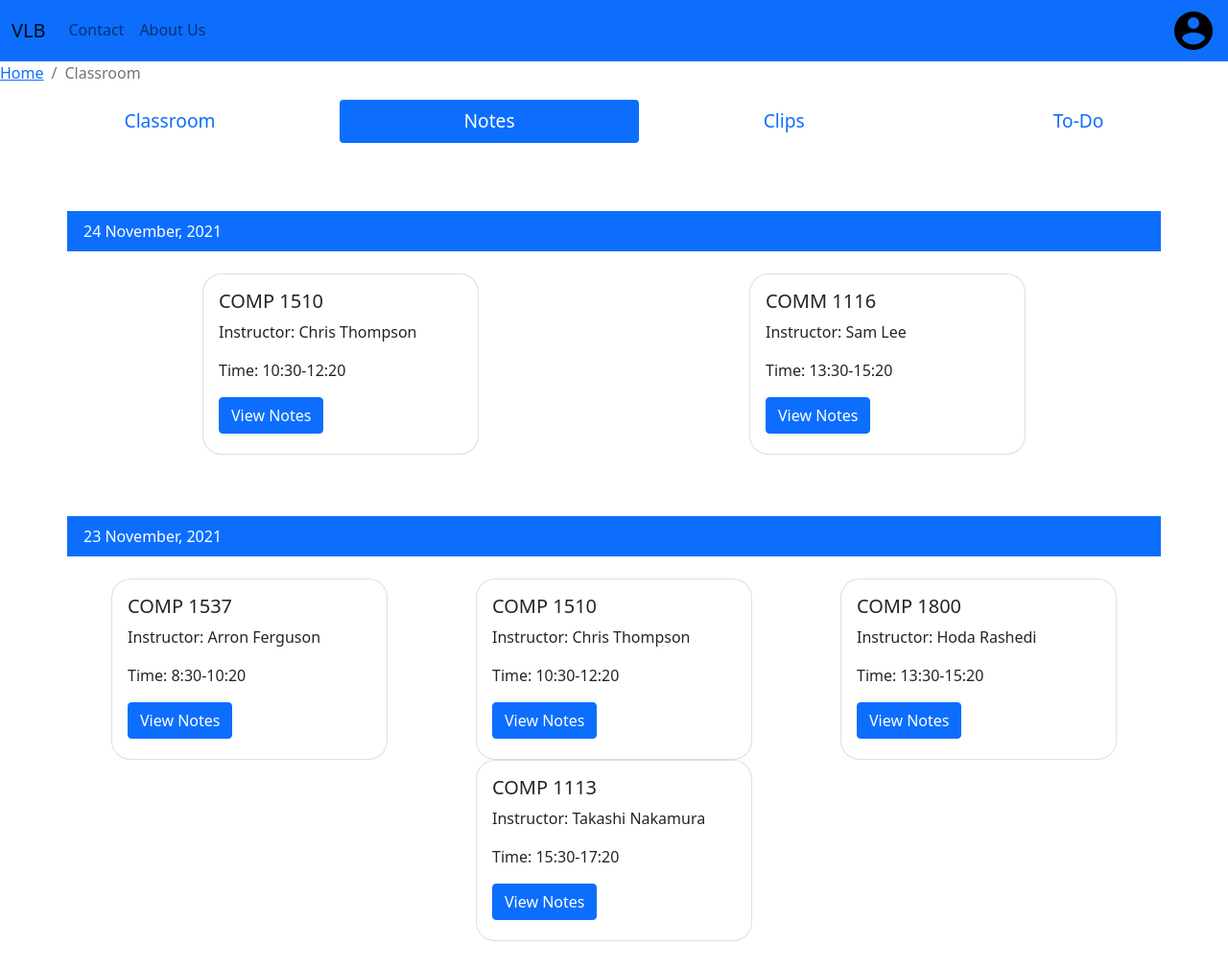
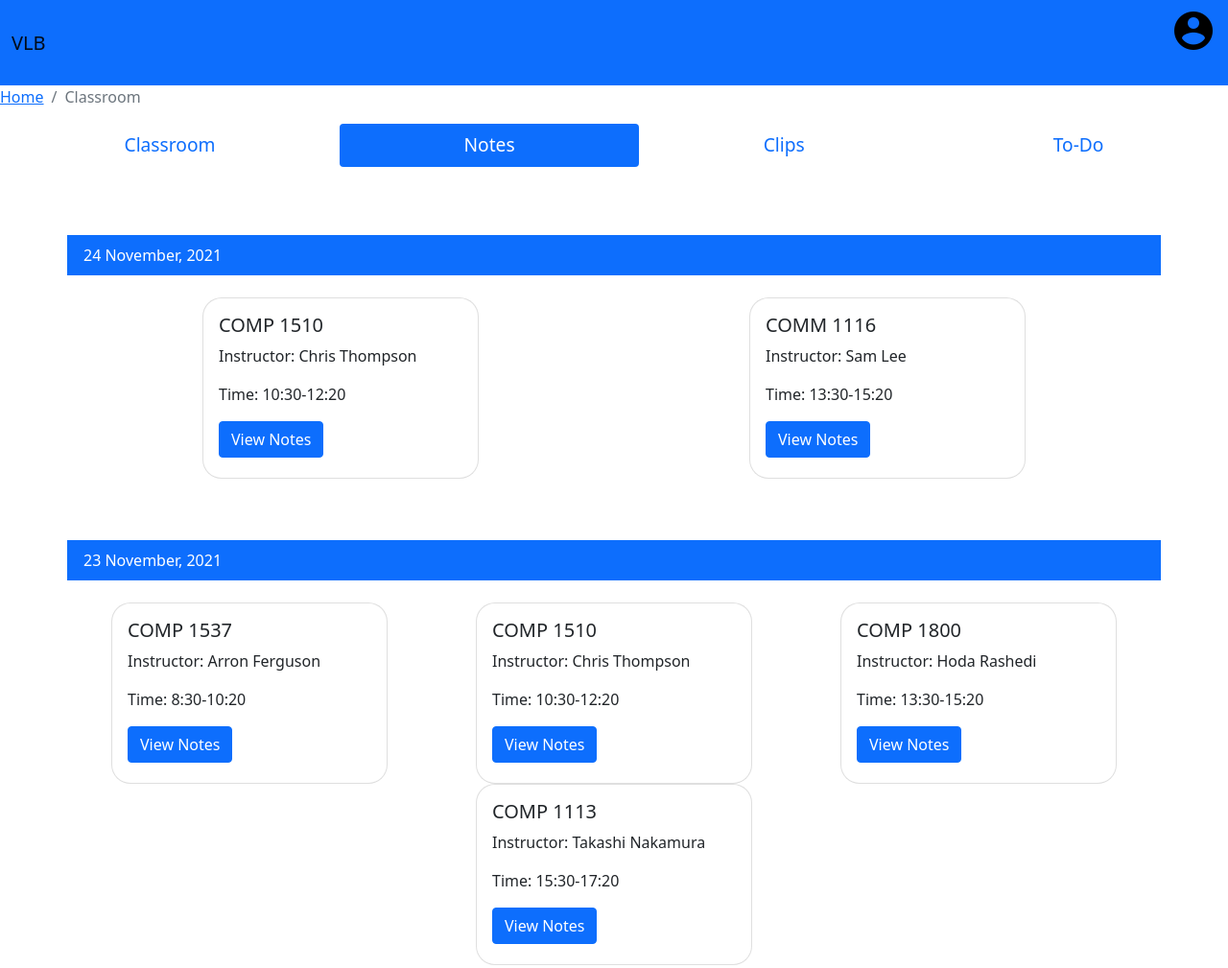
Before and after one commit to Sepzie/1800_DTC04, a plain HTML site: page notes.html in a window 1280 px wide. Shown: the top 1009 px of the page at 96% size. Drawn offline with nearby package versions, Linux system fonts and the light colour scheme.

Commit message:
minor updates

```diff
--- a/notes.html
+++ b/notes.html
@@ -50,22 +50,9 @@
 <body>
     <nav class="navbar navbar-expand-lg navbar-light bg-primary" id="navbar">
         <div class="container-fluid">
-            <span class="navbar-brand" href="#">VLB</span>
-            <button class="navbar-toggler" type="button" data-bs-toggle="collapse" data-bs-target="#navbarNav"
-                aria-controls="navbarNav" aria-expanded="false" aria-label="Toggle navigation">
-                <span class="navbar-toggler-icon"></span>
-            </button>
-            <div class="collapse navbar-collapse" id="navbarNav">
-                <ul class="navbar-nav">
-                    <li class="nav-item">
-                        <a class="nav-link" href="#">Contact</a>
-                    </li>
-                    <li class="nav-item">
-                        <a class="nav-link" href="#">About Us</a>
-                    </li>
-                </ul>
-            </div>
-            <img class="bi-window m-auto text-primary" id="profile" src="images/account.png" alt="...">
+            <span class="navbar-brand" href="main">VLB</span>
+            <a href="/profile.html"><img class="bi-window text-primary" id="profile" src="./images/account.png" alt="..."></a>
+
         </div>
     </nav>
 
```
Also changed, not shown: login.html (+1 -1 lines).
